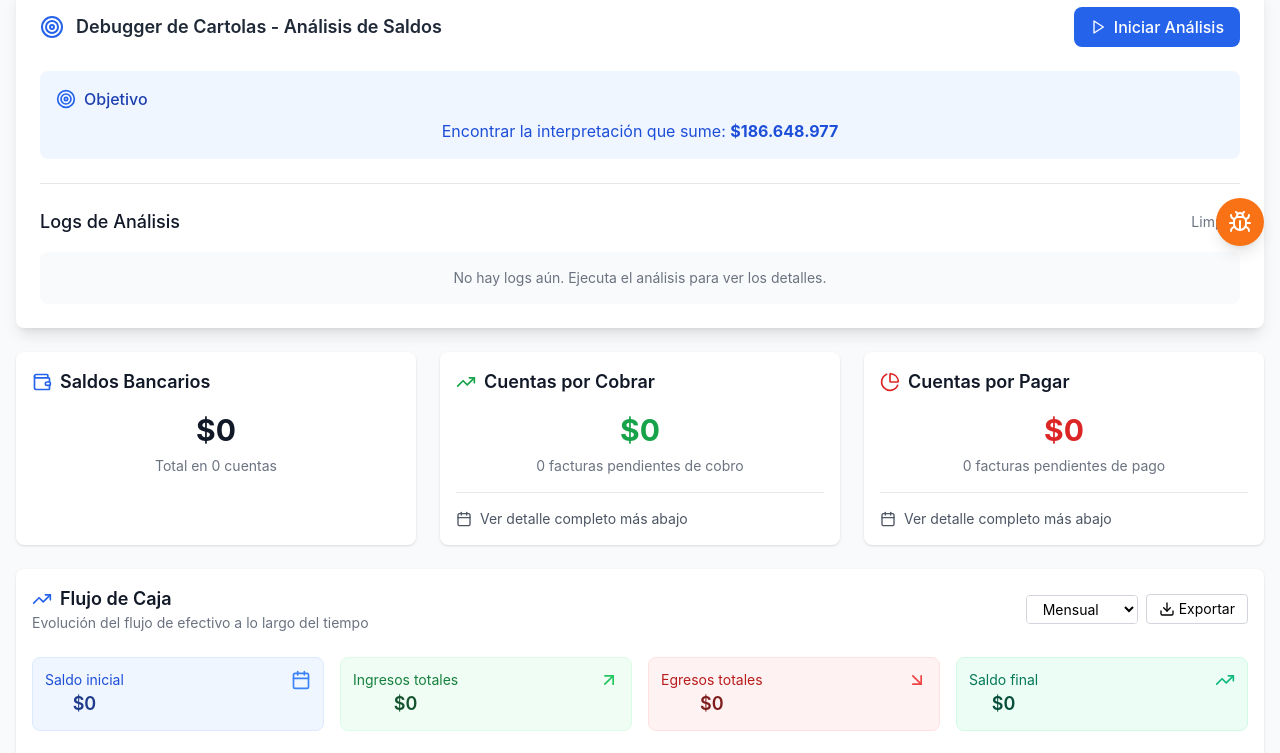
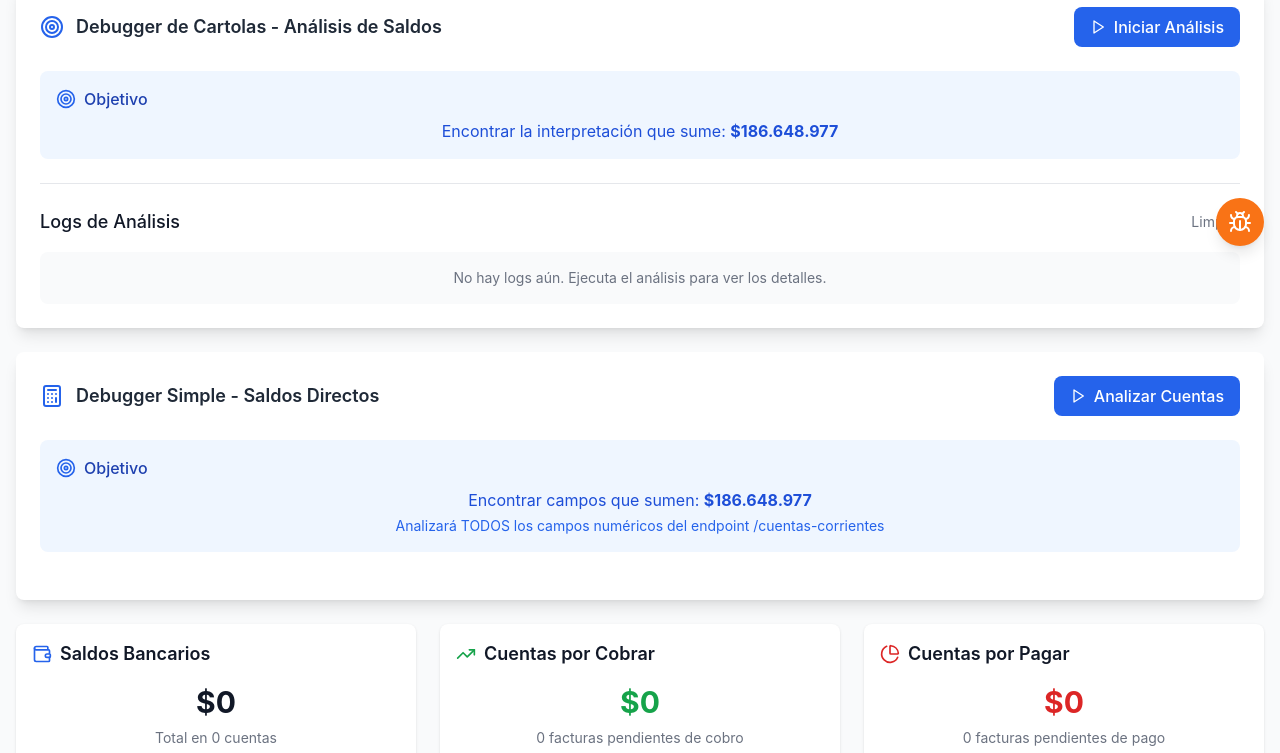
Before and after one commit to Grupo-PGV/dashboard-financiero, a React (Create React App) app: page / in a window 1280 px wide. Shown: the part 538-1291 px from the top of the page. Built offline with nearby package versions, Linux system fonts and the light colour scheme.

Commit message:
Update DashboardFinancieroIntegrado.jsx

```diff
--- a/src/pages/DashboardFinancieroIntegrado.jsx
+++ b/src/pages/DashboardFinancieroIntegrado.jsx
@@ -15,6 +15,7 @@ import ChipaxDTEAnalyzer from '../components/ChipaxDTEAnalyzer';
 import ChipaxDebugPanel from '../components/ChipaxDebugPanel';
 import ChipaxSaldosDebugger from '../components/ChipaxSaldosDebugger';
 import ChipaxCartolaDebugger from '../components/ChipaxCartolaDebugger';
+import SimpleSaldosDebugger from '../components/SimpleSaldosDebugger';
 
 const DashboardFinancieroIntegrado = () => {
   // Estados principales
@@ -281,6 +282,10 @@ const DashboardFinancieroIntegrado = () => {
 <div className="mb-6">
   <ChipaxCartolaDebugger />
 </div>
+        <div className="mb-6">
+  <SimpleSaldosDebugger />
+</div>
+
         {/* Información de paginación */}
         {Object.keys(paginationInfo).length > 0 && (
           <div className="mb-6 bg-white rounded-lg shadow p-4">
```
